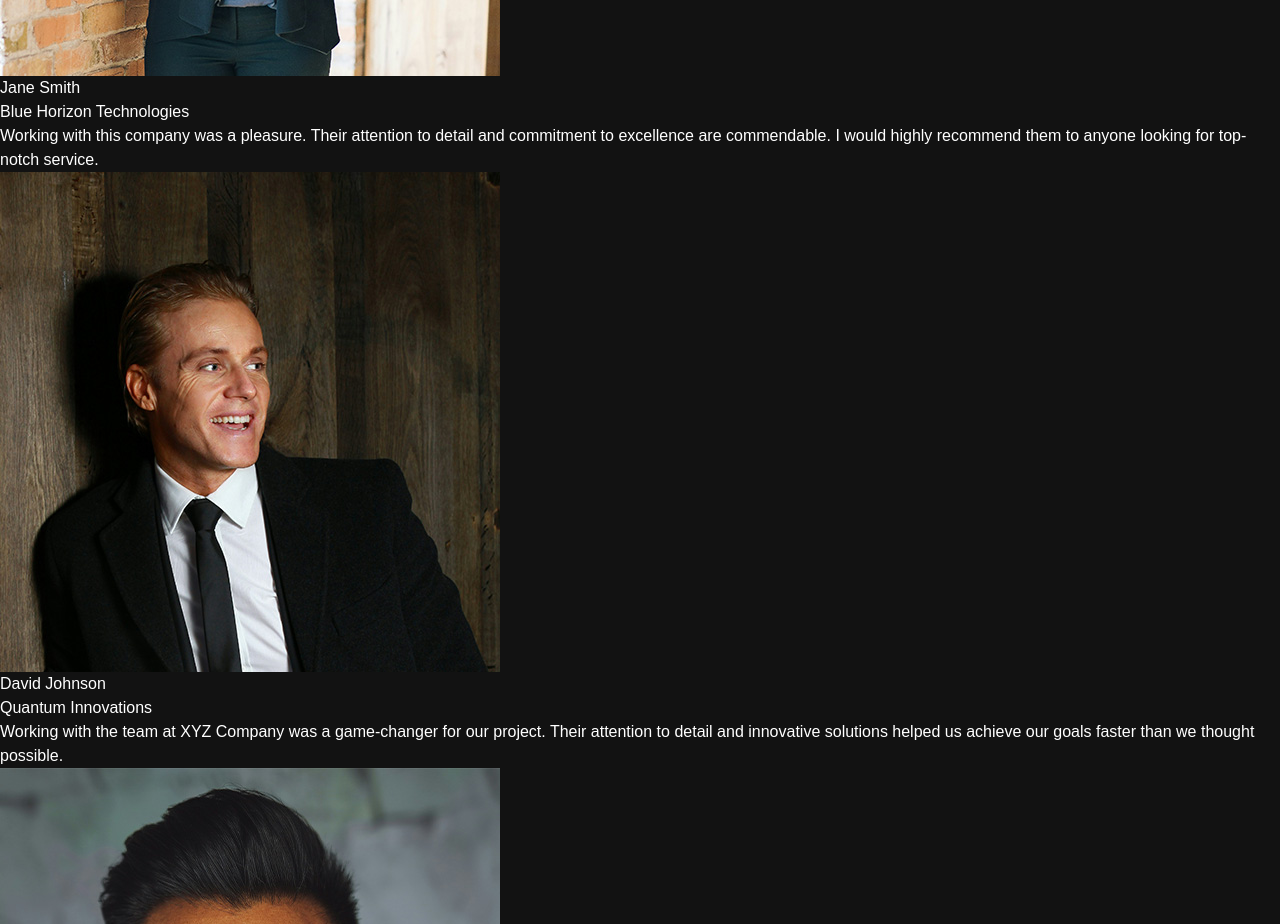
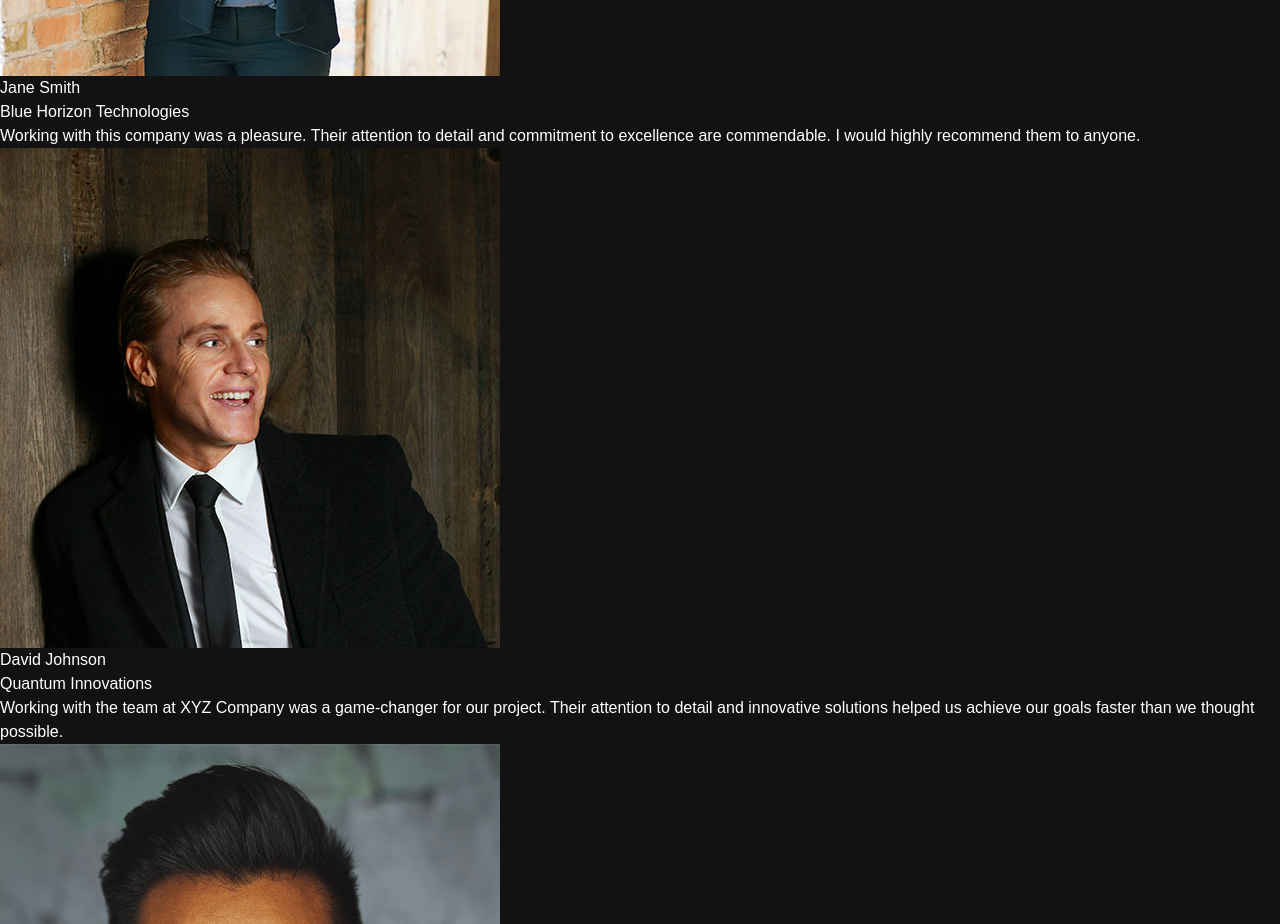
Before and after one commit to Ada-nna/Virtuals, a React (Vite) app: page / in a window 1280 px wide. Shown: the part 8640-9564 px from the top of the page. Built offline with nearby package versions, Linux system fonts and the light colour scheme; a web font is replaced by a local one.

Commit message:
saved changes

```diff
--- a/src/components/Homepage/Testimonials.jsx
+++ b/src/components/Homepage/Testimonials.jsx
@@ -28,7 +28,7 @@ export const TestimonialCards = ({ text, image, name, organization }) => {
 const Testimonials = () => {
   return (
     <div className="mt-[5rem] lg:mt-[6rem] max-w-7xl mx-auto md:px-0 px-4 border-b border-neutral-800 pb-[7rem]">
-      <h1 className="text-[35px] lg:text-6xl text-center leading-[46px] lg:leading-none">
+      <h1 className="text-[35px] lg:text-6xl text-center">
         What People{" "}
         <span className="bg-gradient-to-r from-orange-500 to-orange-800 text-transparent bg-clip-text">
           Are Saying
@@ -54,7 +54,7 @@ const Testimonials = () => {
         </div>
         <div className="w-full sm:w-1/2 lg:w-[25rem] h-[20rem] p-[2.8rem] lg:p-[3.2rem] border border-neutral-800 rounded-xl bg-[#171717]">
           <TestimonialCards
-            text="Working with this company was a pleasure. Their attention to detail and commitment to excellence are commendable. I would highly recommend them to anyone looking for top-notch service."
+            text="Working with this company was a pleasure. Their attention to detail and commitment to excellence are commendable. I would highly recommend them to anyone."
             image={Image3}
             name="David Johnson"
             organization="Quantum Innovations"
```
